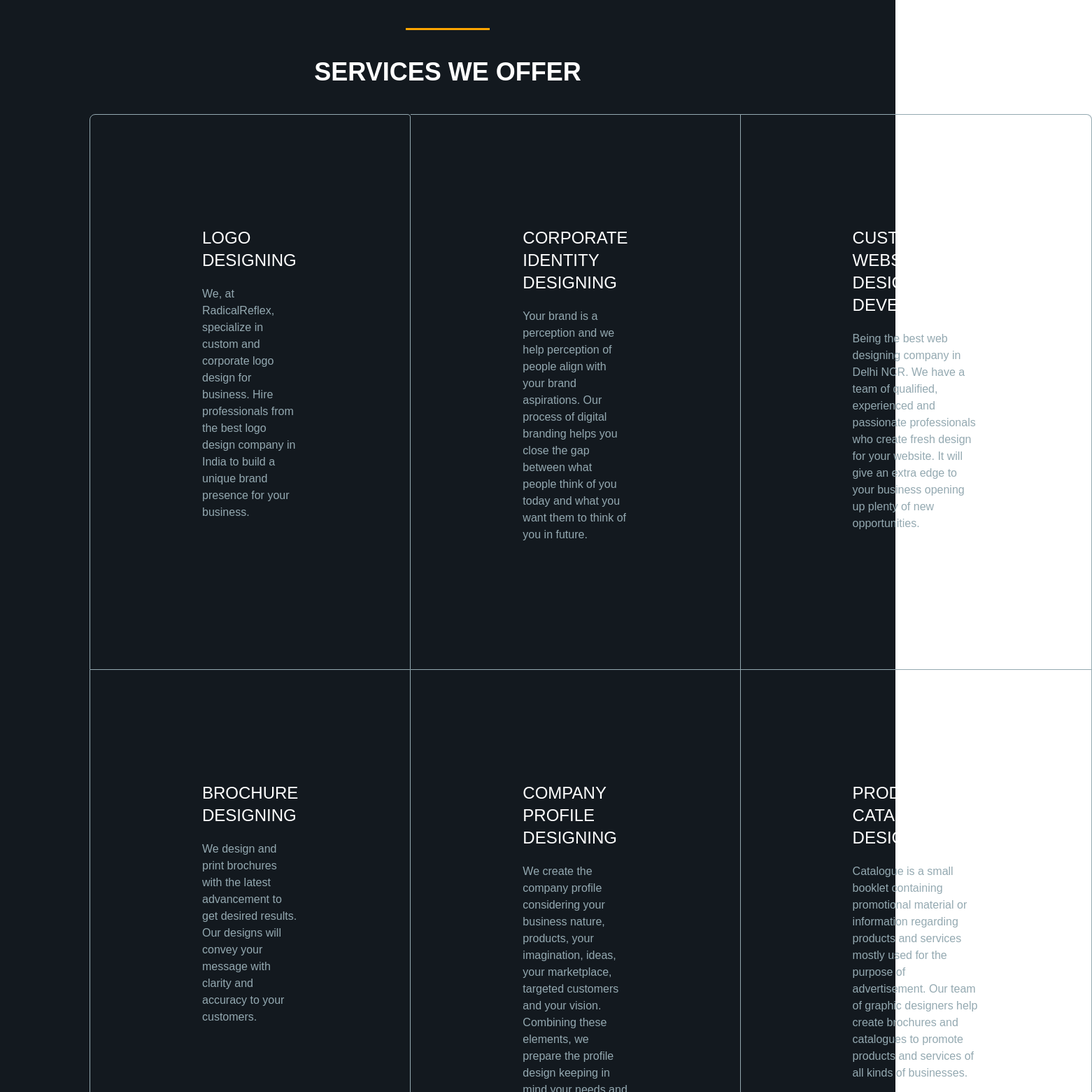
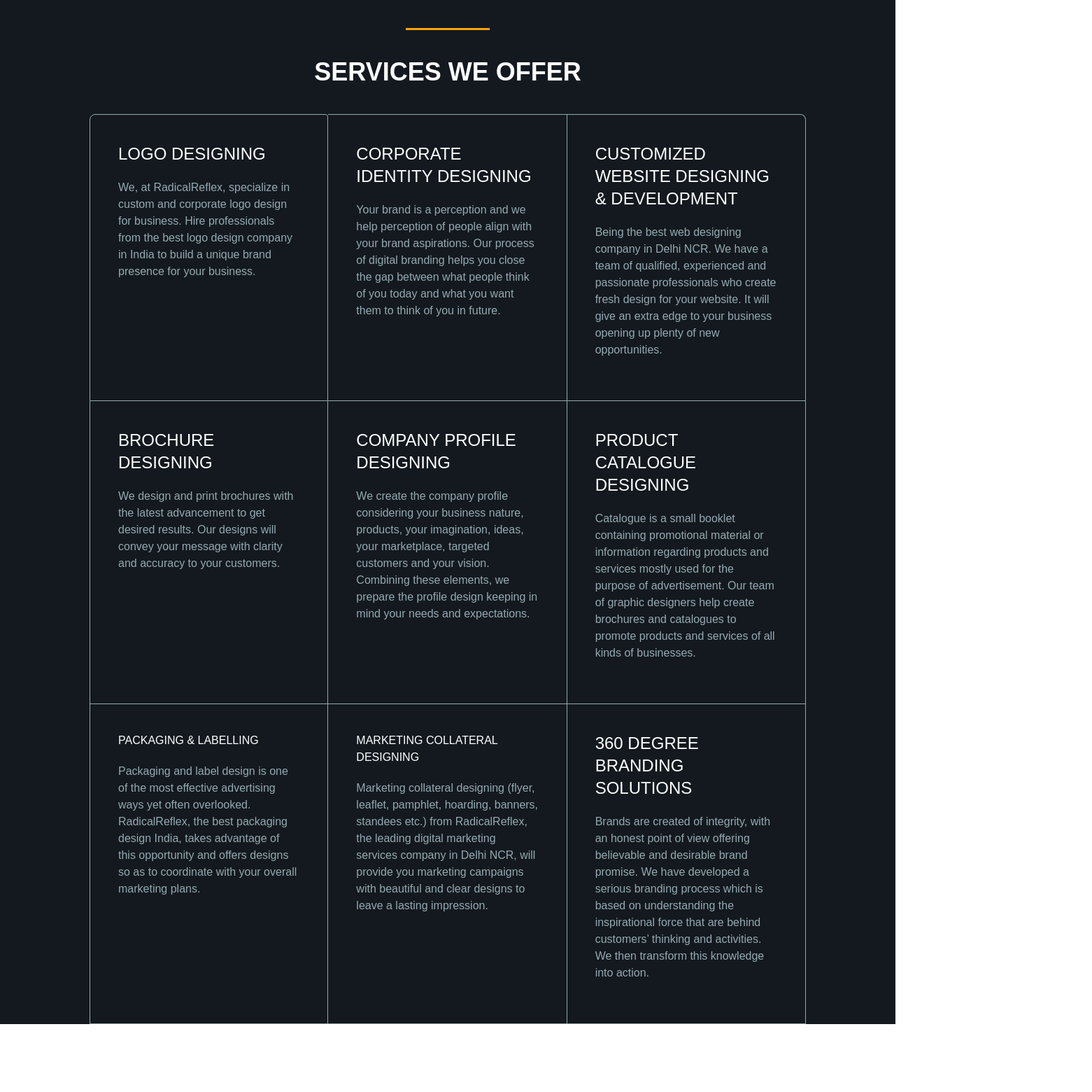
Before and after one commit to faisal-dev786/redicalreflex, a Next.js app: page /Services in a window 1280 px wide. Shown: the top 1560 px of the page at 70% size, 1561 px wide, since content can reach past the window. After the commit the page ends 1463 px from the top, so only its background shows below. Built offline with nearby package versions, Linux system fonts and the light colour scheme.

Commit message:
p setting

```diff
--- a/src/pages/Services.js
+++ b/src/pages/Services.js
@@ -16,7 +16,7 @@ const Services = () => {
                     </h1>
 
                     <div className="grid">
-                        <div className='p-5 sm:p-40 rounded-tl-lg rounded-tr-lg sm:rounded-tr
+                        <div className='p-5 sm:p-10 rounded-tl-lg rounded-tr-lg sm:rounded-tr
                         border-x border-y boerder-solid border-[#94A9B1]
                         sm:border-x sm:border-y sm:border-solid sm:border-[#94A9B1]'>
                             <h1 className='text-white text-center sm:text-left
@@ -26,7 +26,7 @@ const Services = () => {
 
 
 
-                        <div className='p-5 sm:p-40
+                        <div className='p-5 sm:p-10
                         border-x border-solid border-[#94A9B1]
                        sm:border-l-0 sm:border-r sm:border-y sm:border-solid sm:border-[#94A9B1]'>
                             <h1 className='text-white text-1xl sm:text-2xl text-center sm:text-left font-light mb-5'>CORPORATE IDENTITY DESIGNING</h1>
@@ -35,7 +35,7 @@ const Services = () => {
 
 
 
-                        <div className='p-5 sm:p-40
+                        <div className='p-5 sm:p-10
                         border-x border-y border-solid border-[#94A9B1]
                          sm:border-y sm:border-r sm:border-l-0 sm:border-solid sm:border-[#94A9B1] sm:rounded-tr-lg '>
                             <h1 className='text-white text-1xl sm:text-2xl text-center sm:text-left font-light mb-5'>CUSTOMIZED WEBSITE DESIGNING & DEVELOPMENT</h1>
@@ -44,7 +44,7 @@ const Services = () => {
 
 
 
-                        <div className='p-5 sm:p-40
+                        <div className='p-5 sm:p-10
                         border-x border-solid border-b border-[#94A9B1]'>
                             <h1 className='text-white text-1xl sm:text-2xl text-center sm:text-left font-light mb-5'>BROCHURE DESIGNING</h1>
                             <p className='text-[#94A9B1] mb-5 text-center sm:text-left'>We design and print brochures with the latest advancement to get desired results. Our designs will convey your message with clarity and accuracy to your customers.</p>
@@ -52,7 +52,7 @@ const Services = () => {
 
 
 
-                        <div className='p-5 sm:p-40
+                        <div className='p-5 sm:p-10
                         border-x border-solid border-b border-[#94A9B1]
                         sm:border-l-0 '>
                             <h1 className='text-white text-1xl sm:text-2xl text-center sm:text-left font-light mb-5'>COMPANY PROFILE DESIGNING</h1>
@@ -61,7 +61,7 @@ const Services = () => {
 
 
 
-                        <div className='p-5 sm:p-40
+                        <div className='p-5 sm:p-10
                         border-x border-solid border-b border-[#94A9B1] sm:border-l-0
                         '>
                             <h1 className='text-white text-1xl sm:text-2xl text-center  sm:text-left font-light mb-5'>PRODUCT CATALOGUE DESIGNING</h1>
@@ -69,19 +69,19 @@ const Services = () => {
                         </div>
 
 
-                        <div className='p-5 sm:p-40
+                        <div className='p-5 sm:p-10
                         border-x border-solid border-b border-[#94A9B1]'>
                             <h1 className='text-white text-center sm:text-left text-1xl sm:text-2xlfont-light mb-5'>PACKAGING & LABELLING</h1>
                             <p className='text-[#94A9B1] text-center sm:text-left mb-5'>Packaging and label design is one of the most effective advertising ways yet often overlooked. RadicalReflex, the best packaging design India, takes advantage of this opportunity and offers designs so as to coordinate with your overall marketing plans.</p>
                         </div>
 
 
-                        <div className='p-5 sm:p-40
+                        <div className='p-5 sm:p-10
                         border-x border-solid border-b border-[#94A9B1] sm:border-l-0'>
                             <h1 className='text-white text-center sm:text-left text-1xl sm:text-2xlfont-light mb-5'>MARKETING COLLATERAL DESIGNING</h1>
                             <p className='text-[#94A9B1] text-center sm:text-left mb-5'>Marketing collateral designing (flyer, leaflet, pamphlet, hoarding, banners, standees etc.) from RadicalReflex, the leading digital marketing services company in Delhi NCR, will provide you marketing campaigns with beautiful and clear designs to leave a lasting impression.</p>
                         </div>
-                        <div className='p-5 sm:p-40
+                        <div className='p-5 sm:p-10
                         border-x border-solid border-b border-[#94A9B1] sm:border-l-0'>
                             <h1 className='text-white text-center sm:text-left text-1xl sm:text-2xl font-light mb-5'>360 DEGREE BRANDING SOLUTIONS</h1>
                             <p className='text-[#94A9B1] text-center sm:text-left mb-5'>Brands are created of integrity, with an honest point of view offering believable and desirable brand promise. We have developed a serious branding process which is based on understanding the inspirational force that are behind customers’ thinking and activities. We then transform this knowledge into action.</p>
```
